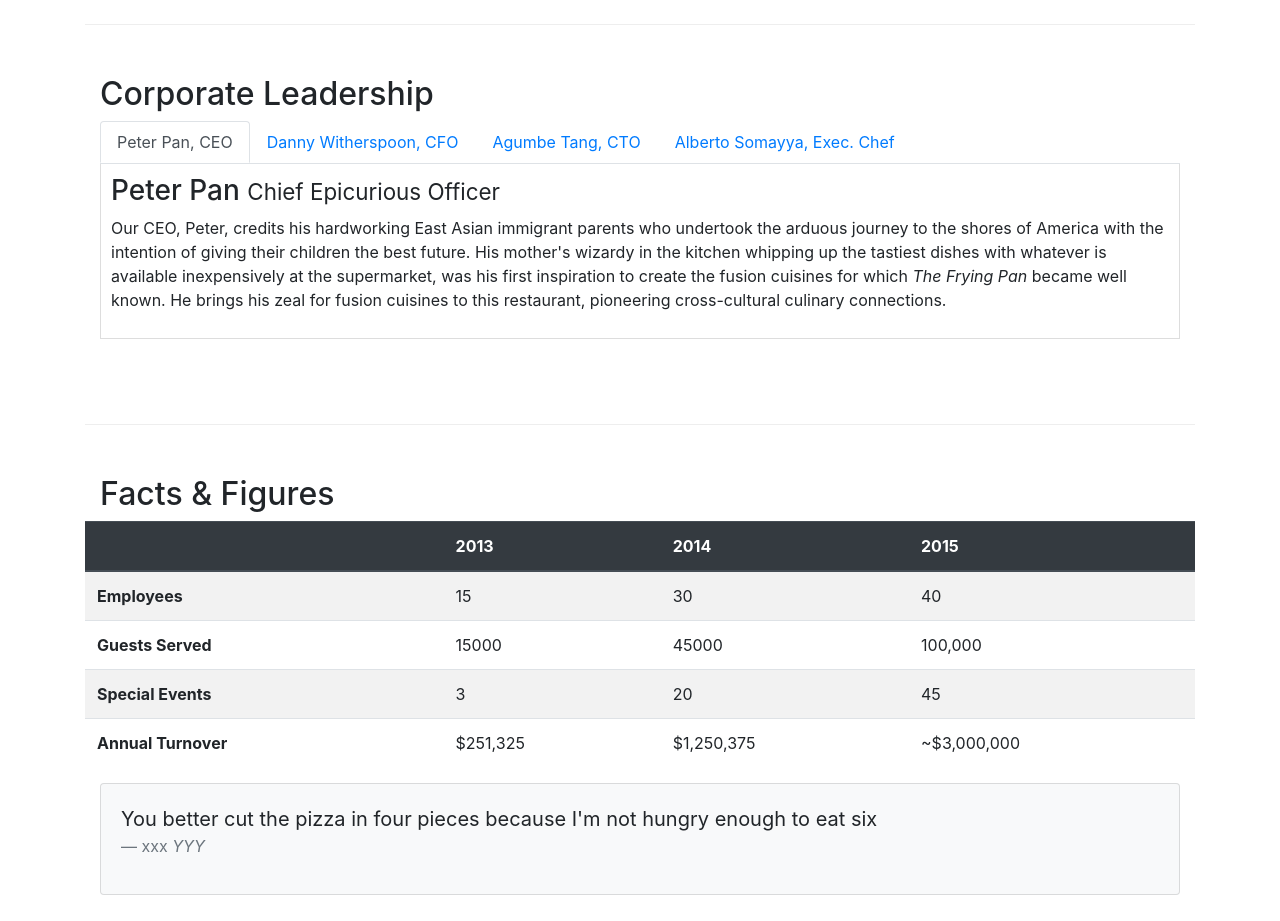
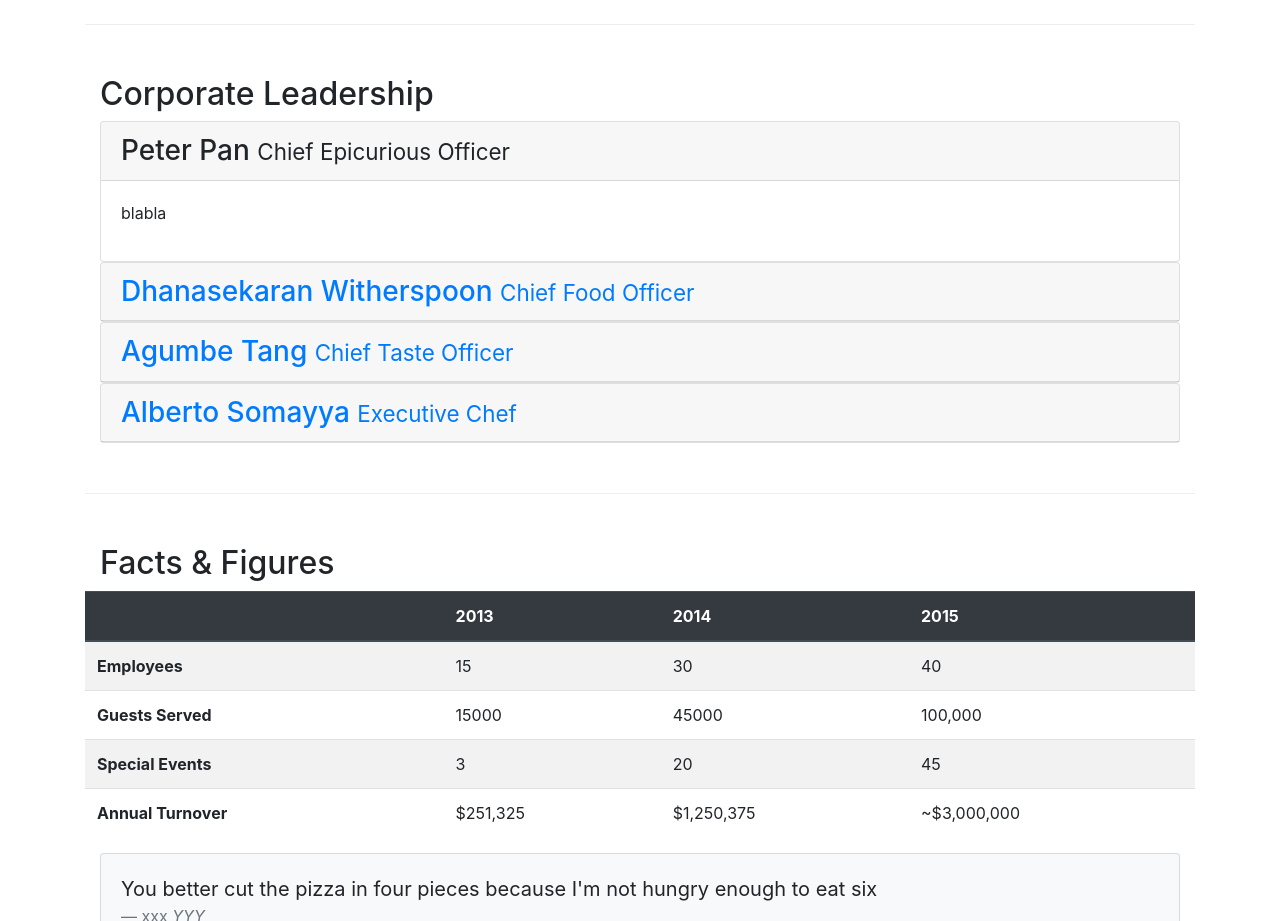
Before and after one commit to yumengG/bootstrap, a website: page aboutus.html in a window 1280 px wide. Shown: the part 840-1761 px from the top of the page. Drawn offline with nearby package versions, Linux system fonts and the light colour scheme.

Commit message:
accordion

```diff
--- a/aboutus.html
+++ b/aboutus.html
@@ -88,41 +88,64 @@
         <div class="row row-content">
             <div class="col-12">
                 <h2>Corporate Leadership</h2>
-                <ul class="nav nav-tabs">
-                    <li class="nav-items">
-                        <a href="#peter" class="nav-link active" role="tab" data-toggle="tab">Peter Pan, CEO</a>
-                    </li>
-                    <li class="nav-item">
-                        <a href="#danny" class="nav-link" role="tab" data-toggle="tab">Danny Witherspoon, CFO</a>
-                    </li>
-                    <li class="nav-item">
-                        <a class="nav-link" href="#agumbe"role="tab"
-                          data-toggle="tab">Agumbe Tang, CTO</a>
-                      </li>
-                      <li class="nav-item">
-                        <a class="nav-link" href="#alberto" role="tab"
-                          data-toggle="tab">Alberto Somayya, Exec. Chef</a>
-                      </li>
-                </ul>
-                <div class="tab-content">
-                    <div role="tabpanel" class="tab-pane fade show active" id="peter">
-                        <h3>Peter Pan <small>Chief Epicurious Officer</small></h3>
-                        <p class="d-none d-sm-block">Our CEO, Peter, credits his hardworking East Asian immigrant parents who undertook the arduous journey to the shores of America with the intention of giving their children the best future. His mother's wizardy in the kitchen whipping up the tastiest dishes with whatever is available inexpensively at the supermarket, was his first inspiration to create the fusion cuisines for which <em>The Frying Pan</em> became well known. He brings his zeal for fusion cuisines to this restaurant, pioneering cross-cultural culinary connections.</p>
 
+                <div id="accordion">
+                    <div class="card">
+                        <div class="card-header" role="tab" id="peterhead">
+                            <h3 class="mb-0">
+                                <a data-toggle="collapse" data-target="#peter">
+                                Peter Pan <small>Chief Epicurious Officer</small>
+                                </a>
+                            </h3>
+                        </div>
+                        <div class="collapse show" id="peter" data-parent="#accordion">
+                            <div class="card-body">
+                                <p>blabla</p>
+                            </div>
+                        </div>
                     </div>
-                    <div role="tabpanel" class="tab-pane fade show " id="danny">
-                        <h3>Dhanasekaran Witherspoon <small>Chief Food Officer</small></h3>
-                        <p class="d-none d-sm-block">Our CFO, Danny, as he is affectionately referred to by his colleagues, comes from a long established family tradition in farming and produce. His experiences growing up on a farm in the Australian outback gave him great appreciation for varieties of food sources. As he puts it in his own words, <em>Everything that runs, wins, and everything that stays, pays!</em></p>
-
+                    <div class="card">
+                        <div class="card-header" role="tab" id="dannyhead">
+                        <h3 class="mb-0">
+                            <a class="collapsed" data-toggle="collapse" data-target="#danny">
+                            Dhanasekaran Witherspoon <small>Chief Food Officer</small>
+                            </a>
+                        </h3>
                     </div>
-                    <div role="tabpanel" class="tab-pane fade show" id="agumbe">
-                        <h3>Agumbe Tang <small>Chief Taste Officer</small></h3>
-                        <p class="d-none d-sm-block">Blessed with the most discerning gustatory sense, Agumbe, our CTO, personally ensures that every dish that we serve meets his exacting tastes. Our chefs dread the tongue lashing that ensues if their dish does not meet his exacting standards. He lives by his motto, <em>You click only if you survive my lick.</em></p>
+                    <div class="collapse" id="danny" data-parent="#accordion">
+                        <div class="card-body">
+                            <p class="d-none d-sm-block">. . .</em></p>
+                        </div>
                     </div>
-                    <div role="tabpanel" class="tab-pane fade show" id="alberto">
-                        <h3>Alberto Somayya <small>Executive Chef</small></h3>
-                        <p class="d-none d-sm-block">Award winning three-star Michelin chef with wide International experience having worked closely with whos-who in the culinary world, he specializes in creating mouthwatering Indo-Italian fusion experiences. He says, <em>Put together the cuisines from the two craziest cultures, and you get a winning hit! Amma Mia!</em></p>
+                </div>
+                <div class="card">
+                        <div class="card-header" role="tab" id="agumbehead">
+                        <h3 class="mb-0">
+                            <a class="collapsed" data-toggle="collapse" data-target="#agumbe">
+                            Agumbe Tang <small>Chief Taste Officer</small>
+                            </a>
+                        </h3>
                     </div>
+                    <div class="collapse" id="agumbe" data-parent="#accordion">
+                        <div class="card-body">
+                            <p class="d-none d-sm-block">. . .</p>
+                        </div>
+                    </div>
+                </div>
+                <div class="card">
+                    <div class="card-header" role="tab" id="albertohead">
+                    <h3 class="mb-0">
+                        <a class="collapsed" data-toggle="collapse" data-target="#alberto">
+                        Alberto Somayya <small>Executive Chef</small>
+                        </a>
+                    </h3>
+                </div>
+                <div class="collapse" id="alberto" data-parent="#accordion">
+                    <div class="card-body">
+                        <p class="d-none d-sm-block">. . .</em></p>
+                    </div>
+                </div>
+            </div>
                 </div>
 
             </div>
```
